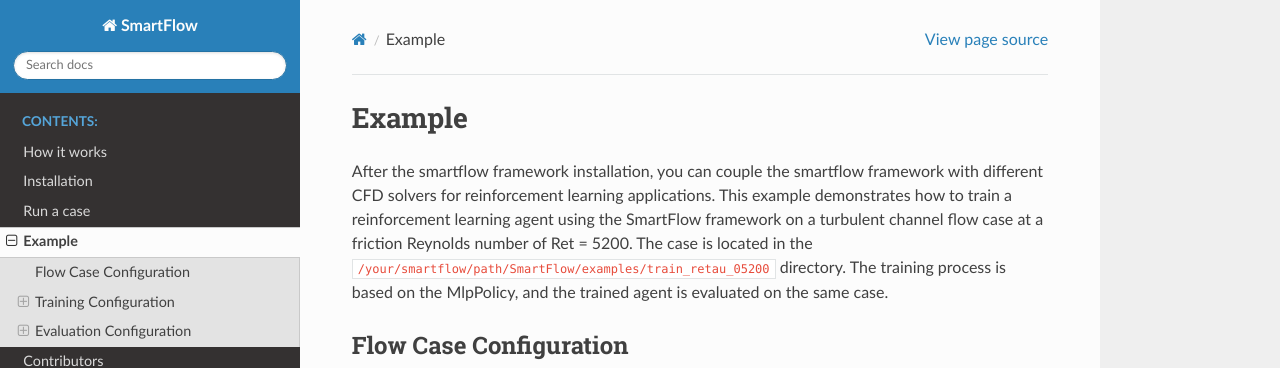
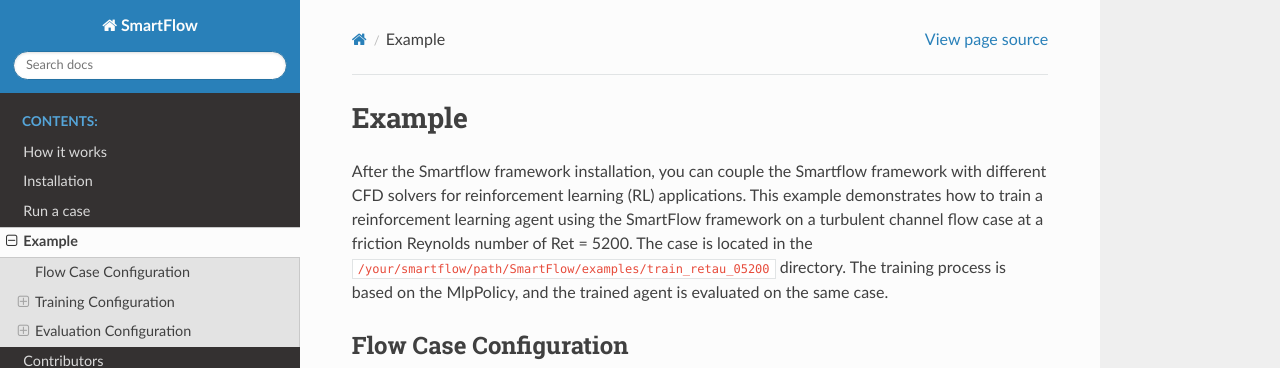
Before and after one commit to zz-blue/SmartFlow-Doc, a Sphinx documentation site: the page built from source/Example.rst, in a window 1280 px wide and 900 px high. Shown: the top 368 px of the window. Built offline with Sphinx 7.4.7 and the Read the Docs theme 3.1.0, drawn with Linux system fonts in a browser that asks for light colours; some of the changed text lies outside the part shown.

```diff
--- a/source/Example.rst
+++ b/source/Example.rst
@@ -1,6 +1,6 @@
 Example
 ====================================
-After the smartflow framework installation, you can couple the smartflow framework with different CFD solvers for reinforcement learning applications. This example demonstrates how to train a reinforcement learning agent using the SmartFlow framework on a turbulent channel flow case at a friction Reynolds number of Ret = 5200. The case is located in the ``/your/smartflow/path/SmartFlow/examples/train_retau_05200`` directory. The training process is based on the MlpPolicy, and the trained agent is evaluated on the same case.
+After the Smartflow framework installation, you can couple the Smartflow framework with different CFD solvers for reinforcement learning (RL) applications. This example demonstrates how to train a reinforcement learning agent using the SmartFlow framework on a turbulent channel flow case at a friction Reynolds number of Ret = 5200. The case is located in the ``/your/smartflow/path/SmartFlow/examples/train_retau_05200`` directory. The training process is based on the MlpPolicy, and the trained agent is evaluated on the same case.
 
 Flow Case Configuration
 ----------------------------
```
Also changed, not shown: other parts of source/Example.rst (+1 -0 lines), 5 other files.
